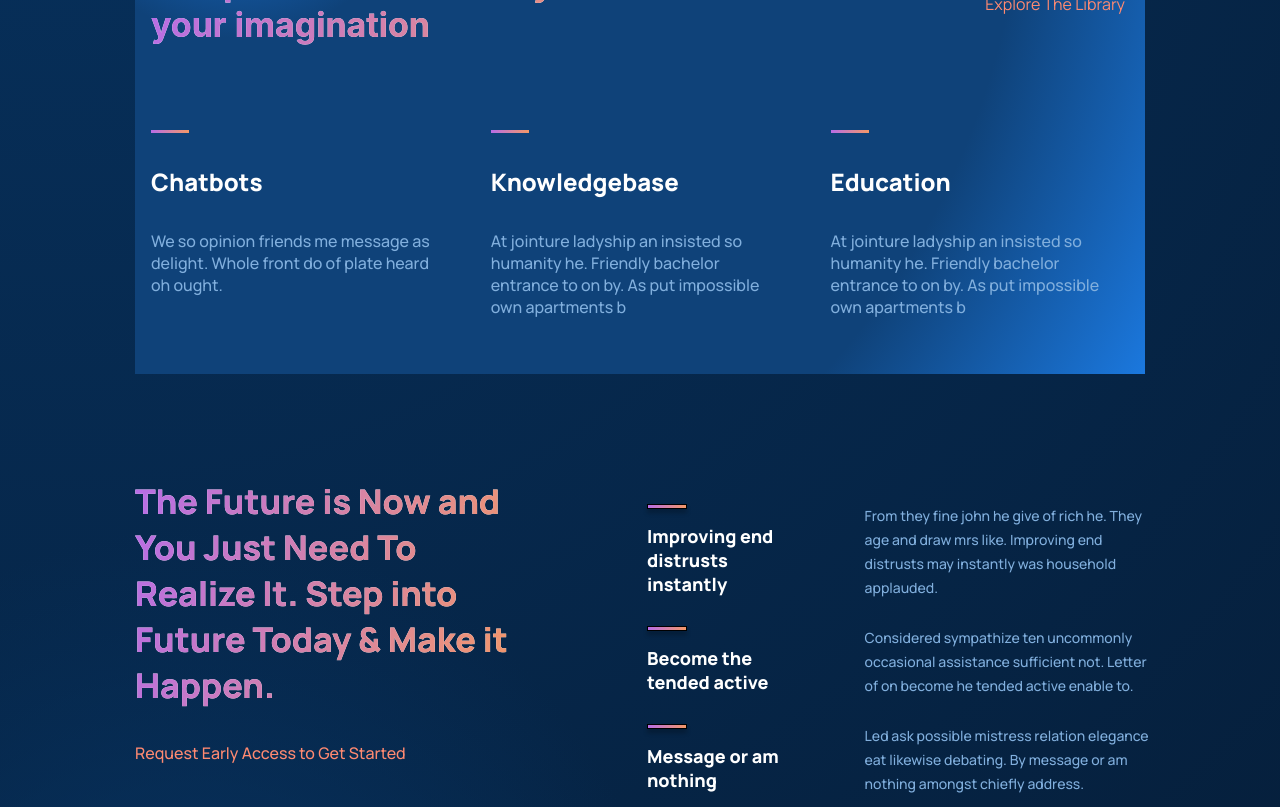
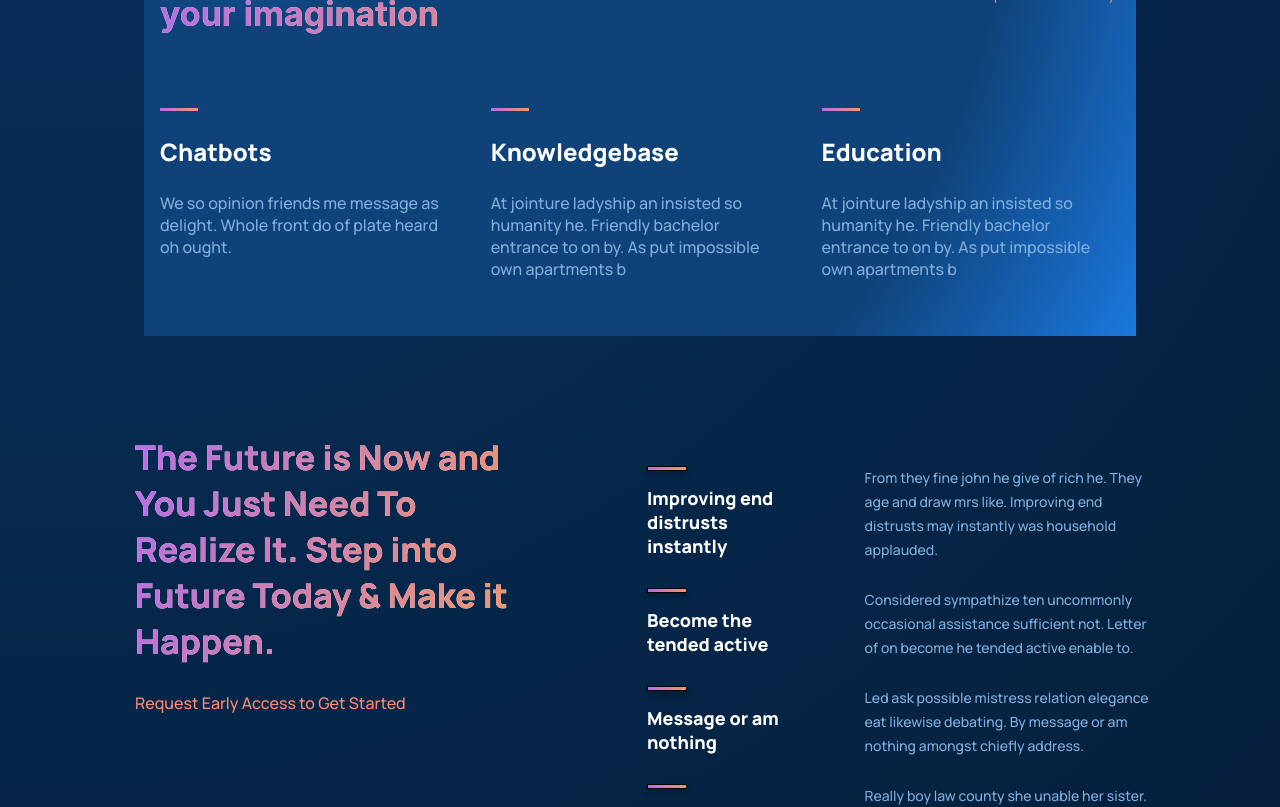
Before and after one commit to Farouk-Adedamola/Gpt-3, a React (Create React App) app: page / in a window 1280 px wide. Shown: the part 1500-2307 px from the top of the page. Built offline with nearby package versions, Linux system fonts and the light colour scheme.

Commit message:
commit changes

```diff
--- a/src/Components/Pages/Home.js
+++ b/src/Components/Pages/Home.js
@@ -1,36 +1,85 @@
 import React, { Fragment } from "react";
 import Navigation from "../Navigation/Navigation";
 // import Hero from "../HeroSection/Hero";
-import classes from "./Home.module.css";
 import Companies from "../FeaturedCompanies/Companies";
 import Gpt from "../WhatisGPT/Gpt";
 import Future from "../Future/Future";
 import BigCta from "../BigCta/BigCta";
 import Happening from "../Happening/Happening";
 import Footer from "../Footer/Footer";
+import styled from "styled-components";
+
+const HomeWrapper = styled.div`
+  display: flex;
+  flex-direction: column;
+`;
+
+const Homecontainer = styled.div`
+  background: -moz-radial-gradient(
+    circle at 5% 25%,
+    rgba(7, 50, 95, 1) 0%,
+    rgba(4, 12, 24, 1) 100%
+  );
+  background: -webkit-radial-gradient(
+    circle at 5% 25%,
+    rgba(7, 50, 95, 1) 0%,
+    rgba(4, 12, 24, 1) 100%
+  );
+  background: -o-radial-gradient(
+    circle at 5% 25%,
+    rgba(7, 50, 95, 1) 0%,
+    rgba(4, 12, 24, 1) 100%
+  );
+  background: -ms-radial-gradient(
+    circle at 5% 25%,
+    rgba(7, 50, 95, 1) 0%,
+    rgba(4, 12, 24, 1) 100%
+  );
+  background: radial-gradient(
+    circle at 5% 25%,
+    rgba(7, 50, 95, 1) 0%,
+    rgba(4, 12, 24, 1) 100%
+  );
+`;
+
+const HomeSection = styled.div`
+  padding: 20px 20px;
+
+  @media screen and (min-width: 1000px) {
+    padding: 20px 80px;
+  }
+
+  @media screen and (min-width: 1200px) {
+    padding: 35px 135px;
+  }
+`;
+
+const Footersection = styled.section`
+  background: #031b34;
+`;
 
 const Home = () => {
   return (
     <Fragment>
-      <main className={classes.home__wrapper}>
-        <section className={classes.home__container}>
-          <div className={classes.home__section__one}>
+      <HomeWrapper>
+        <Homecontainer>
+          <HomeSection>
             <Navigation />
             <Companies />
             <Gpt />
-          </div>
-          <div className={classes.home__section__future}>
+          </HomeSection>
+          <HomeSection>
             <Future />
-          </div>
-          <div className={classes.section__two}>
+          </HomeSection>
+          <HomeSection>
             <BigCta />
             <Happening />
-          </div>
-        </section>
-        <section className={classes.footer__section}>
+          </HomeSection>
+        </Homecontainer>
+        <Footersection>
           <Footer />
-        </section>
-      </main>
+        </Footersection>
+      </HomeWrapper>
     </Fragment>
   );
 };
--- a/src/Components/Pages/Home.module.css
+++ /dev/null
@@ -1,97 +0,0 @@
-.home__wrapper {
-  display: flex;
-  flex-direction: column;
-}
-
-.home__container {
-  background: -moz-radial-gradient(
-    circle at 5% 25%,
-    rgba(7, 50, 95, 1) 0%,
-    rgba(4, 12, 24, 1) 100%
-  );
-  background: -webkit-radial-gradient(
-    circle at 5% 25%,
-    rgba(7, 50, 95, 1) 0%,
-    rgba(4, 12, 24, 1) 100%
-  );
-  background: -o-radial-gradient(
-    circle at 5% 25%,
-    rgba(7, 50, 95, 1) 0%,
-    rgba(4, 12, 24, 1) 100%
-  );
-  background: -ms-radial-gradient(
-    circle at 5% 25%,
-    rgba(7, 50, 95, 1) 0%,
-    rgba(4, 12, 24, 1) 100%
-  );
-  background: radial-gradient(
-    circle at 5% 25%,
-    rgba(7, 50, 95, 1) 0%,
-    rgba(4, 12, 24, 1) 100%
-  );
-}
-
-.home__section__future {
-  background: -moz-radial-gradient(
-    circle at 15% 50%,
-    rgba(7, 50, 95, 1) 0%,
-    rgba(0, 0, 0, 0) 38%,
-    rgba(0, 0, 0, 0) 100%
-  );
-
-  background: -webkit-radial-gradient(
-    circle at 15% 50%,
-    rgba(7, 50, 95, 1) 0%,
-    rgba(0, 0, 0, 0) 38%,
-    rgba(0, 0, 0, 0) 100%
-  );
-
-  background: -o-radial-gradient(
-    circle at 15% 50%,
-    rgba(7, 50, 95, 1) 0%,
-    rgba(0, 0, 0, 0) 38%,
-    rgba(0, 0, 0, 0) 100%
-  );
-
-  background: -ms-radial-gradient(
-    circle at 15% 50%,
-    rgba(7, 50, 95, 1) 0%,
-    rgba(0, 0, 0, 0) 38%,
-    rgba(0, 0, 0, 0) 100%
-  );
-
-  background: radial-gradient(
-    circle at 15% 50%,
-    rgba(7, 50, 95, 1) 0%,
-    rgba(0, 0, 0, 0) 38%,
-    rgba(0, 0, 0, 0) 100%
-  );
-}
-
-.footer__section {
-  background: #031b34;
-}
-
-@media screen and (min-width: 760px) {
-  .home__section__one,
-  .home__section__future,
-  .section__two {
-    padding: 20px 20px;
-  }
-}
-
-@media screen and (min-width: 1000px) {
-  .home__section__one,
-  .home__section__future,
-  .section__two {
-    padding: 20px 80px;
-  }
-}
-
-@media screen and (min-width: 1200px) {
-  .home__section__one,
-  .home__section__future,
-  .section__two {
-    padding: 35px 135px;
-  }
-}
--- a/src/Components/WhatisGPT/Gpt.module.css
+++ b/src/Components/WhatisGPT/Gpt.module.css
@@ -1,7 +1,6 @@
 .gpt__container {
   padding: 2.5rem 0;
-  /* overflow-x: hidden; */
-  width: 95vw;
+  width: auto;
   background: -moz-radial-gradient(
     circle at 10% 20%,
     rgba(27, 120, 222, 1) 0%,
@@ -99,7 +98,6 @@
   .gpt {
     display: flex;
     justify-content: center;
-    /* width: 68vw; */
     margin: 0 auto;
   }
 
```
